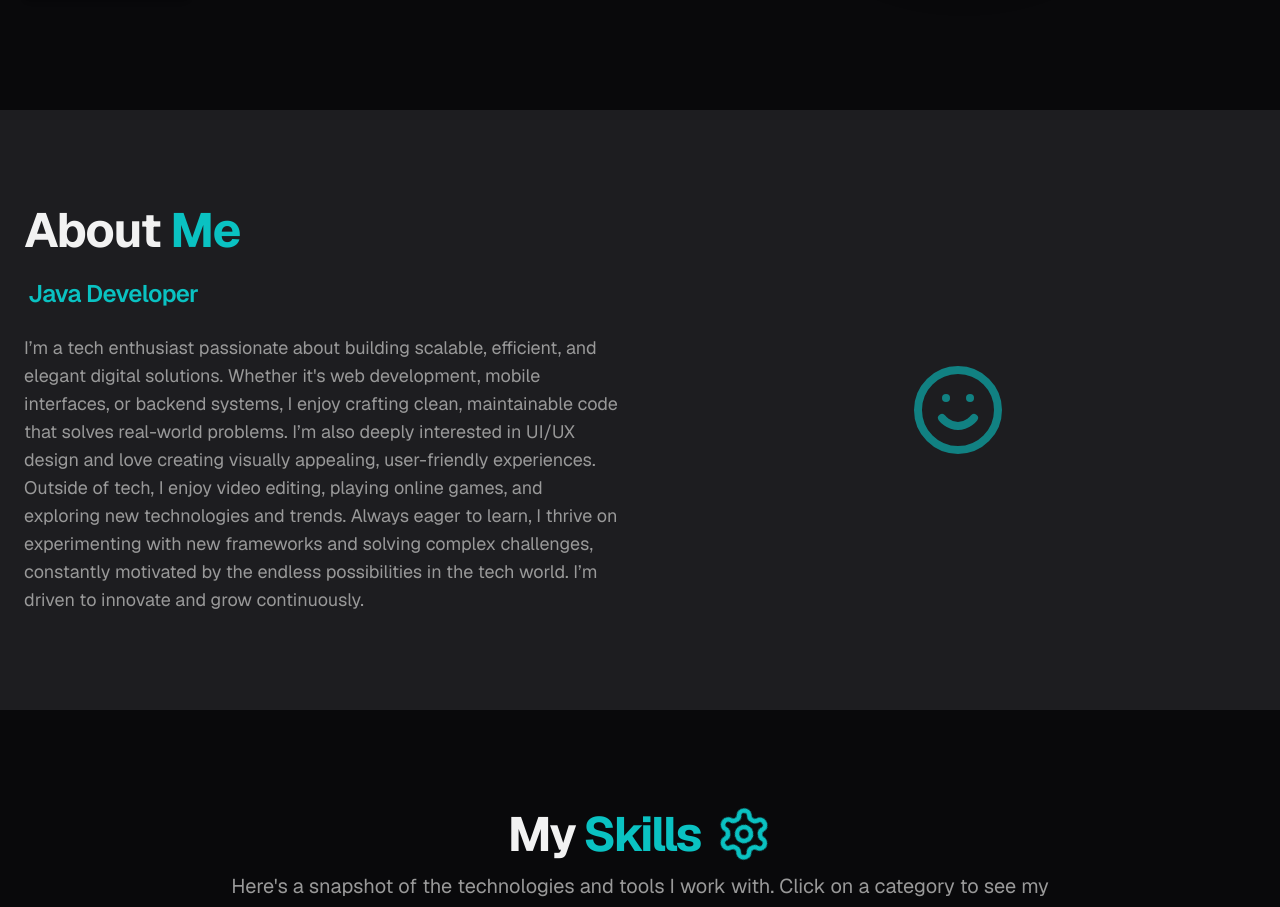
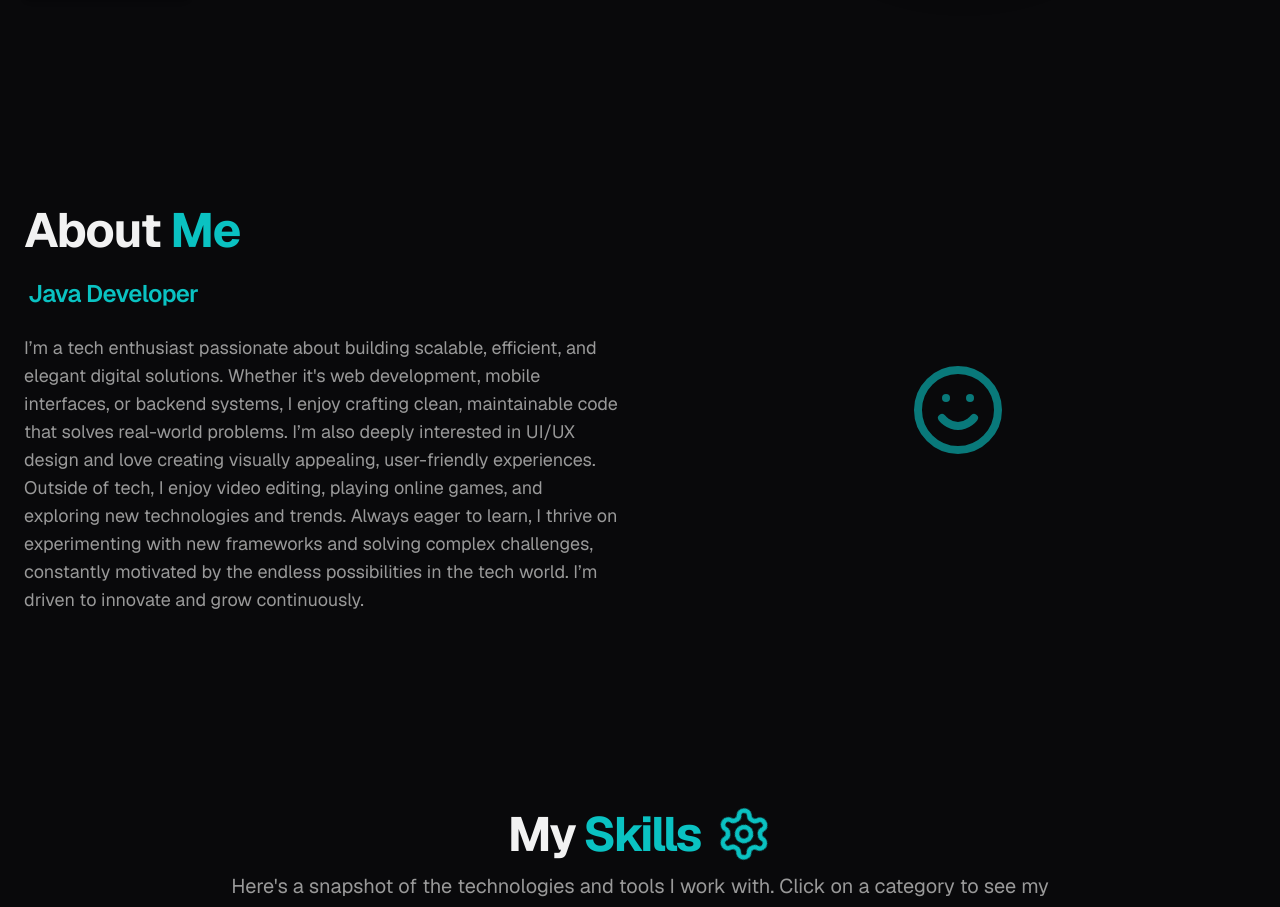
Before and after one commit to Pugal-M/Pugal, a Next.js app: page / in a window 1280 px wide. Shown: the part 671-1578 px from the top of the page. Built offline with nearby package versions, Linux system fonts and the light colour scheme.

Commit message:
background of about me page is also same like other page

```diff
--- a/src/components/about-section.tsx
+++ b/src/components/about-section.tsx
@@ -24,12 +24,13 @@ export function AboutSection() {
   }, [phrases.length]);
 
   const containerVariants = {
-    hidden: { opacity: 0 },
+    hidden: { opacity: 0, y: 50 },
     visible: {
       opacity: 1,
-      transition: { staggerChildren: 0.3, delayChildren: 0.2 },
+      y: 0,
+      transition: { staggerChildren: 0.3, delayChildren: 0.2, duration: 0.6, ease: 'easeOut' },
     },
-    exit: { opacity: 0 }
+    exit: { opacity: 0, y: 50, transition: { duration: 0.3 } }
   };
 
   const itemVariants = {
@@ -40,10 +41,10 @@ export function AboutSection() {
   return (
     <motion.section
       id="about"
-      className="w-full py-12 md:py-20 lg:py-24 bg-secondary"
+      className="w-full py-12 md:py-20 lg:py-24"
       initial="hidden"
       whileInView="visible"
-      exit="hidden"
+      exit="exit"
       viewport={{ amount: 0.25 }}
       variants={containerVariants}
     >
```
